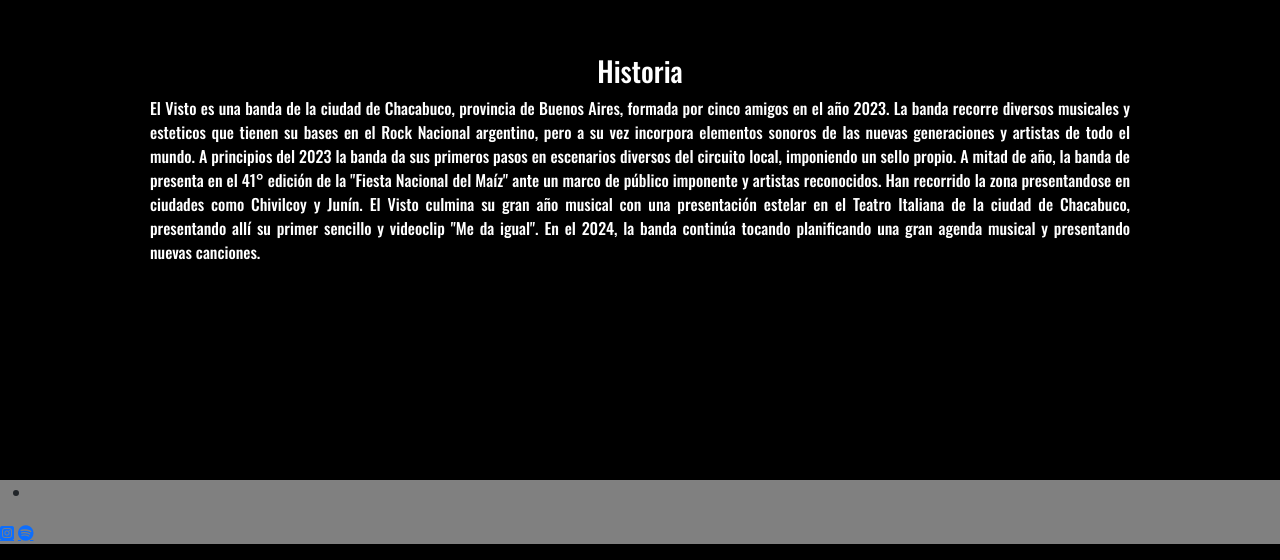
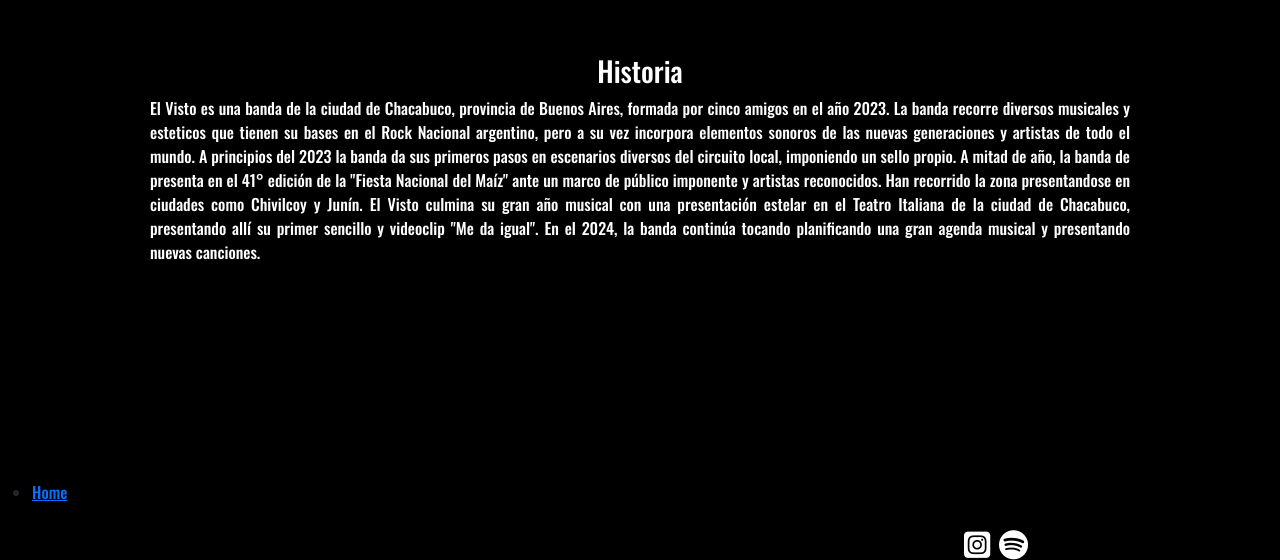
Before and after one commit to Godo17/Repositorio-EV, a website: page index.html in a window 1280 px wide. Shown: the part 1707-2267 px from the top of the page. Drawn offline with nearby package versions, Linux system fonts and the light colour scheme.

Commit message:
Armado footer

```diff
--- a/index.html
+++ b/index.html
@@ -91,14 +91,14 @@
         <footer>
             <div class="menu_footer">
                 <ul>
-                    <li><a href="index.html"></a></li>
+                    <li><a href="index.html">Home</a></li>
                 </ul>
             </div>
 
             <div class="redes">
-                <a href="https://www.instagram.com/elvisto.ok/?img_index=1" class="fa-brands fa-square-instagram"></a>
-                <a href="https://open.spotify.com/intl-es/artist/4STXcuc84srioS3h5C9Kje?si=EhRxUGztQ3SBkQV2ywxu4A&nd=1&dlsi=dd02b3811c7a483e"  class="fa-brands fa-spotify"></a>
+                <a  href="https://www.instagram.com/elvisto.ok/?img_index=1" class="fa-brands fa-square-instagram"></a>
 
+                <a  href="https://open.spotify.com/intl-es/artist/4STXcuc84srioS3h5C9Kje?si=EhRxUGztQ3SBkQV2ywxu4A&nd=1&dlsi=dd02b3811c7a483e"  class="fa-brands fa-spotify"></a>
             </div>
 
 
--- a/scss/_footer.scss
+++ b/scss/_footer.scss
@@ -3,7 +3,7 @@ footer{
     justify-content: end;
     flex-direction: column;
     align-content: end;
-    background-color: gray;
+    background-color: black;
     top: 700px;
     z-index: 1;
 }
@@ -12,3 +12,29 @@ footer{
     display: flex;
     flex-direction: column;
 }
+
+
+.redes{
+    display: flex;
+    justify-content: right;
+    height: 40px;
+    width: 80%;
+
+
+    a{
+        color: white;
+        margin: 10px;
+        text-decoration: none;
+        width: 15px;
+        height: 15px;
+        font-size: 30px;
+        transition: all .4s ease-in-out;
+
+        &:hover{
+            transform: scale(1,1);
+            color: violet;
+        }
+    }
+
+
+}
```
Also changed, not shown: css/style.css, 1 other file.
